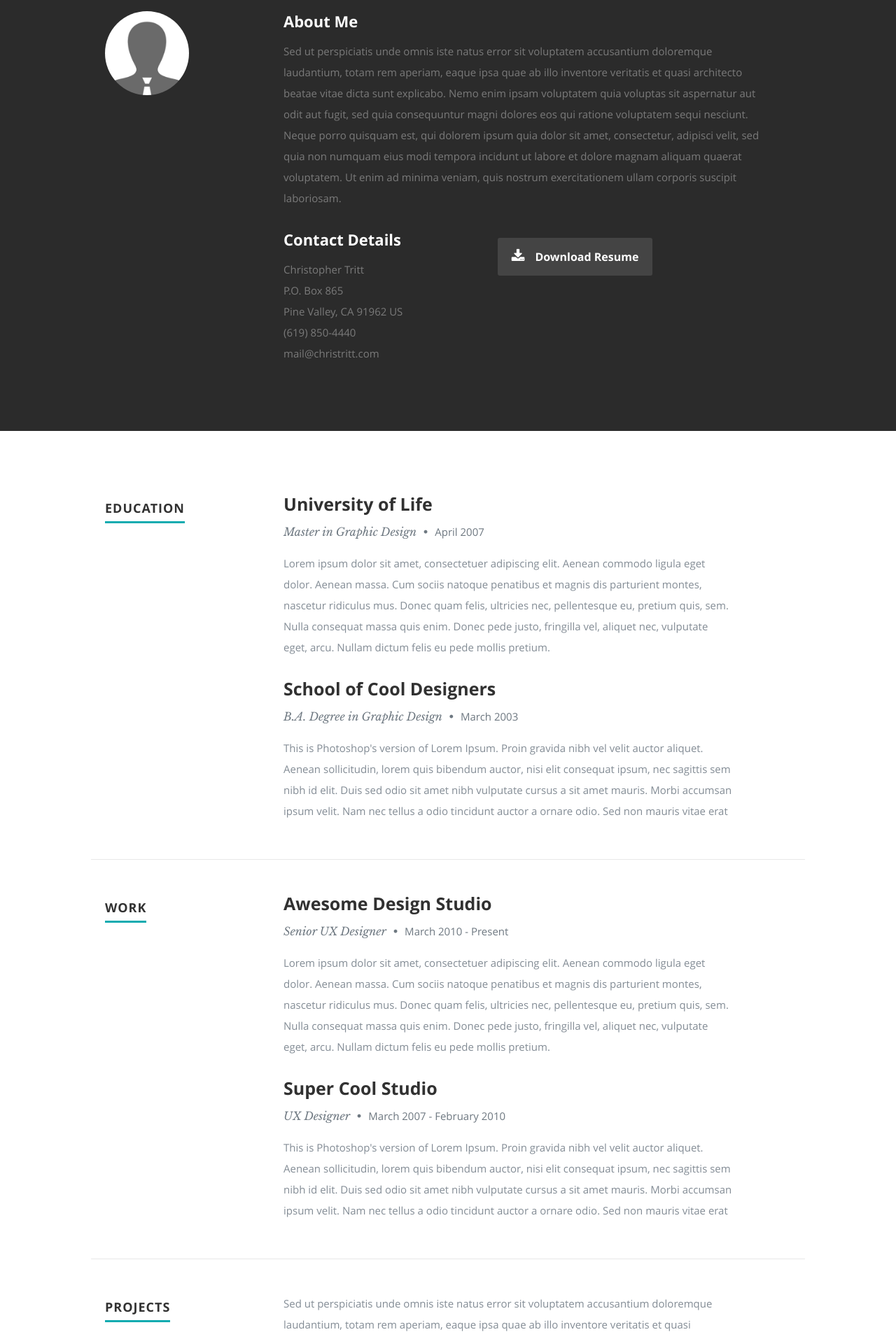
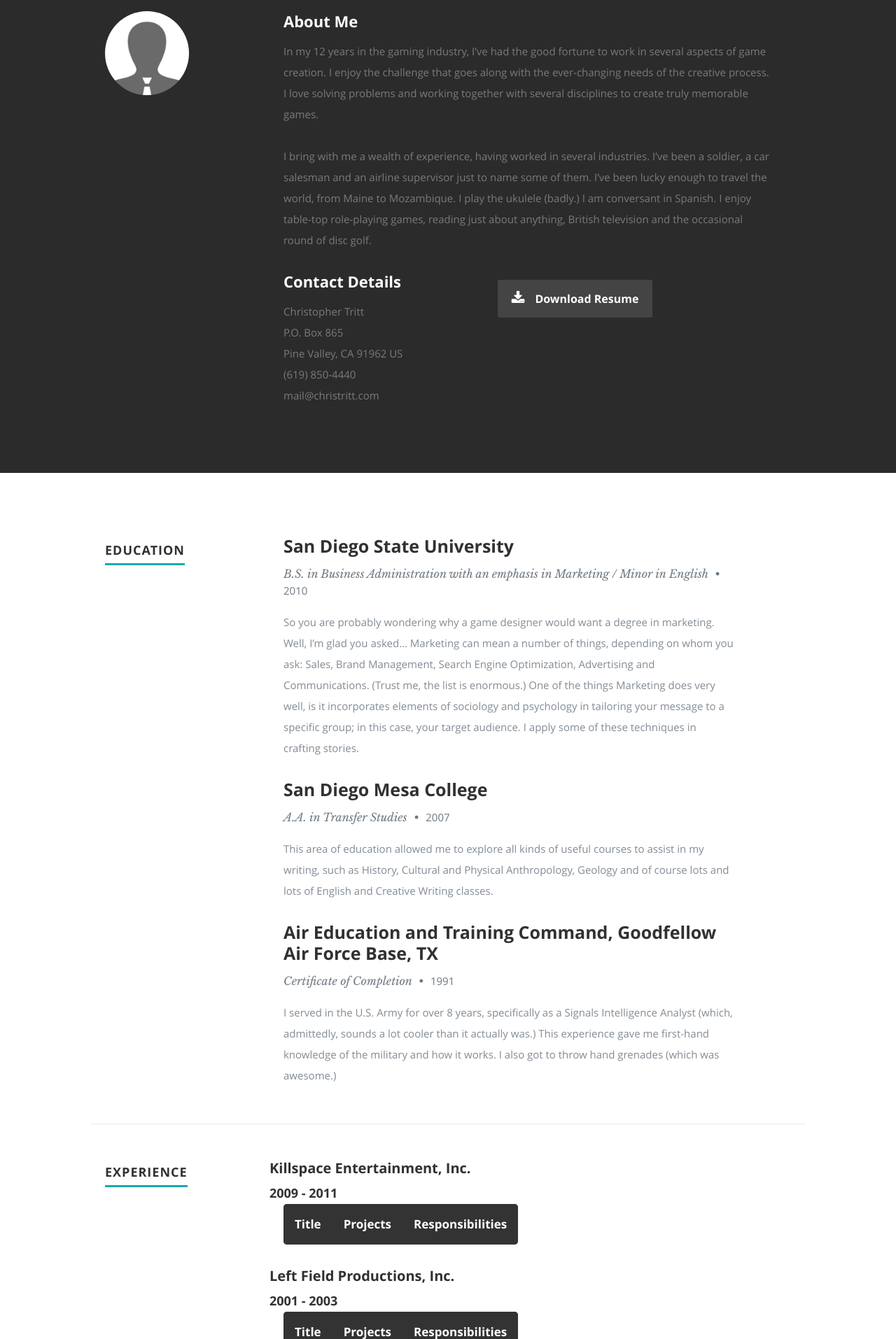
Before and after one commit to tieum27/ct-portfolio, a PHP site: page / in a window 1280 px wide. Shown: the part 880-2794 px from the top of the page at 70% size. Run offline with PHP 8.4, Linux system fonts and the light colour scheme; some libraries are stand-ins or nearby versions.

Commit message:
Updated the openner, about me, education, and work section (css tabs)

```diff
--- a/css/default.css
+++ b/css/default.css
@@ -316,6 +316,7 @@ li { line-height: 18px; margin-bottom: 12px; }
 ul.large li { }
 li p { }
 
+
 /* ---------------------------------------------------------------------
 /*  Stats Tab Markup
 
@@ -584,6 +585,63 @@ input[type="radio"] {
 
 input[type="checkbox"] { display: inline; }
 
+/* 8. Tabs  --------------------------------------------------------- */
+
+/* Style the tab */
+.tab {
+    overflow: hidden;
+    background-color: #333;
+    width: 335.3px;
+    border-radius: 5px;
+    font: 'opensans-bold', sans-serif;
+}
+
+/* Style the buttons inside the tab */
+.tab button {
+    background-color: inherit;
+    float: left;
+    border: none;
+    outline: none;
+    cursor: pointer;
+    margin: 0;
+    padding: 14px 16px;
+    transition: 0.3s;
+    font-size: 17px;
+    color: #fff;
+}
+
+/* Change background color of buttons on hover */
+.tab button:hover {
+    color: #F06000;
+}
+
+/* Create an active/current tablink class */
+.tab button.active {
+    background-color: #F06000;
+    color: #000;
+}
+
+/* Style the tab content */
+.tabcontent {
+    display: none;
+    font-size: 25px;
+    font-weight: normal;
+    padding: 6px 12px;
+    -webkit-animation: fadeEffect 1s;
+    animation: fadeEffect 1s;
+}
+
+/* Fade in tabs */
+@-webkit-keyframes fadeEffect {
+    from {opacity: 0;}
+    to {opacity: 1;}
+}
+
+@keyframes fadeEffect {
+    from {opacity: 0;}
+    to {opacity: 1;}
+}
+
 /* ------------------------------------------------------------------ */
 /* d. Grid
 ---------------------------------------------------------------------
--- a/index.html
+++ b/index.html
@@ -56,8 +56,9 @@
       <div class="row banner">
          <div class="banner-text">
             <h1 class="responsive-headline">I'm Christopher Tritt.</h1>
-            <h3>I'm a San Diego based <span>graphic designer</span>, <span>illustrator</span> and <span>webdesigner</span> creating awesome and
-            effective visual identities for companies of all sizes around the globe. Let's <a class="smoothscroll" href="#about">start scrolling</a>
+            <h3>I’m a San Diego based <span>writer</span>, <span>video game producer</span> and <span>designer</span>.<br />
+                Gaming is my passion! Creating awesome, compelling content within a team environment takes it all to the next level.<br />
+                Let's <a class="smoothscroll" href="#about">start scrolling</a>
             and learn more <a class="smoothscroll" href="#about">about me</a>.</h3>
             <hr />
             <ul class="social">
@@ -90,12 +91,17 @@
 
             <h2>About Me</h2>
 
-            <p>Sed ut perspiciatis unde omnis iste natus error sit voluptatem accusantium doloremque laudantium, totam rem aperiam,
-            eaque ipsa quae ab illo inventore veritatis et quasi architecto beatae vitae dicta sunt explicabo. Nemo enim ipsam
-            voluptatem quia voluptas sit aspernatur aut odit aut fugit, sed quia consequuntur magni dolores eos qui ratione
-            voluptatem sequi nesciunt. Neque porro quisquam est, qui dolorem ipsum quia dolor sit amet, consectetur, adipisci velit,
-            sed quia non numquam eius modi tempora incidunt ut labore et dolore magnam aliquam quaerat voluptatem.
-            Ut enim ad minima veniam, quis nostrum exercitationem ullam corporis suscipit laboriosam.
+            <p>
+              In my 12 years in the gaming industry, I’ve had the good fortune to work in several aspects of game creation.
+              I enjoy the challenge that goes along with the ever-changing needs of the creative process.
+              I love solving problems and working together with several disciplines to create truly memorable games.
+            </p>
+
+            <p>
+              I bring with me a wealth of experience, having worked in several industries.
+              I’ve been a soldier, a car salesman and an airline supervisor just to name some of them.
+              I’ve been lucky enough to travel the world, from Maine to Mozambique.  I play the ukulele (badly.) I am conversant in Spanish.
+              I enjoy table-top role-playing games, reading just about anything, British television and the occasional round of disc golf.
             </p>
 
             <div class="row">
@@ -134,7 +140,7 @@
    <section id="resume">
 
       <!-- Education
-      ----------------------------------------------- -->
+      ==================================================== -->
       <div class="row education">
 
          <div class="three columns header-col">
@@ -143,41 +149,58 @@
 
          <div class="nine columns main-col">
 
-            <div class="row item">
+            <div class="row item"> <!-- item start -->
 
                <div class="twelve columns">
 
-                  <h3>University of Life</h3>
-                  <p class="info">Master in Graphic Design <span>&bull;</span> <em class="date">April 2007</em></p>
+                  <h3>San Diego State University</h3>
+                  <p class="info">B.S. in Business Administration with an emphasis in Marketing / Minor in English <span>&bull;</span> <em class="date">2010</em></p>
 
                   <p>
-                  Lorem ipsum dolor sit amet, consectetuer adipiscing elit. Aenean commodo ligula eget dolor. Aenean massa.
-                  Cum sociis natoque penatibus et magnis dis parturient montes, nascetur ridiculus mus. Donec quam felis,
-                  ultricies nec, pellentesque eu, pretium quis, sem. Nulla consequat massa quis enim.
-                  Donec pede justo, fringilla vel, aliquet nec, vulputate eget, arcu. Nullam dictum felis eu pede mollis pretium.
+                    So you are probably wondering why a game designer would want a degree in marketing. Well, I’m glad you asked…
+                    Marketing can mean a number of things, depending on whom you ask: Sales, Brand Management, Search Engine Optimization, Advertising and Communications.
+                    (Trust me, the list is enormous.)  One of the things Marketing does very well, is it incorporates elements of sociology and psychology in tailoring your message to a specific group;
+                    in this case, your target audience.  I apply some of these techniques in crafting stories.
+
                   </p>
 
                </div>
 
             </div> <!-- item end -->
 
-            <div class="row item">
+            <div class="row item"> <!-- item start -->
 
                <div class="twelve columns">
 
-                  <h3>School of Cool Designers</h3>
-                  <p class="info">B.A. Degree in Graphic Design <span>&bull;</span> <em class="date">March 2003</em></p>
+                  <h3>San Diego Mesa College</h3>
+                  <p class="info">A.A. in Transfer Studies <span>&bull;</span> <em class="date">2007</em></p>
 
                   <p>
-                  This is Photoshop's version  of Lorem Ipsum. Proin gravida nibh vel velit auctor aliquet.
-                  Aenean sollicitudin, lorem quis bibendum auctor, nisi elit consequat ipsum, nec sagittis sem
-                  nibh id elit. Duis sed odio sit amet nibh vulputate cursus a sit amet mauris. Morbi accumsan
-                  ipsum velit. Nam nec tellus a odio tincidunt auctor a ornare odio. Sed non  mauris vitae erat
+                  This area of education allowed me to explore all kinds of useful courses to assist in my writing, such as History,
+                  Cultural and Physical Anthropology, Geology and of course lots and lots of English and Creative Writing classes.
                   </p>
 
                </div>
 
             </div> <!-- item end -->
+
+            <div class="row item"> <!-- item start -->
+
+               <div class="twelve columns">
+
+                  <h3>Air Education and Training Command, Goodfellow Air Force Base, TX</h3>
+                  <p class="info">Certificate of Completion <span>&bull;</span> <em class="date">1991</em></p>
+
+                  <p>
+                    I served in the U.S. Army for over 8 years, specifically as a Signals Intelligence Analyst (which, admittedly, sounds a lot cooler than it actually was.)
+                    This experience gave me first-hand knowledge of the military and how it works.  I also got to throw hand grenades (which was awesome.)
+
+                  </p>
+
+               </div>
+
+            </div> <!-- item end -->
+
 
          </div> <!-- main-col end -->
 
@@ -189,55 +212,225 @@
       <div class="row work">
 
          <div class="three columns header-col">
-            <h1><span>Work</span></h1>
+            <h1><span>Experience</span></h1>
          </div>
 
          <div class="nine columns main-col">
 
             <div class="row item">
+              <h4>Killspace Entertainment, Inc.</h4> <h5>2009 - 2011</h5>
+               <div class="twelve columns">
+                 <div class="tab">
+                   <button class="tablinks" onclick="openCity(event, 'Title')">Title</button>
+                   <button class="tablinks" onclick="openCity(event, 'Projects')">Projects</button>
+                   <button class="tablinks" onclick="openCity(event, 'Responsibilities')">Responsibilities</button>
+                 </div>
 
+                 <div id="Title" class="tabcontent">
+                   <h5>Producer / Designer </h5>
+                 </div>
+                 <div id="Projects" class="tabcontent">
+                   <h5>Yar’s Revenge for XBox Live, PS3 and PC</h5>
+                 </div>
+                 <div id="Responsibilities" class="tabcontent">
+                   <h5>
+                     <ul class="xperience">
+                       <li>Author, design, treatments, and supporting documents.</li>
+                       <li>Provide feedback on game balance, level progression and implementation.</li>
+                       <li>Provide direction to maintain game cohesion and overall vision.</li>
+                       <li>Business development.</li>
+                     </ul>
+                   </h5>
+                 </div>
+              </div>
+            </div> <!-- item end -->
+            <br />
+            <div class="row item">
+              <h4>Left Field Productions, Inc. </h4> <h5>2001 - 2003</h5>
                <div class="twelve columns">
+                 <div class="tab">
+                   <button class="tablinks" onclick="openCity(event, 'Title2')">Title</button>
+                   <button class="tablinks" onclick="openCity(event, 'Projects2')">Projects</button>
+                   <button class="tablinks" onclick="openCity(event, 'Responsibilities2')">Responsibilities</button>
+                 </div>
 
-                  <h3>Awesome Design Studio</h3>
-                  <p class="info">Senior UX Designer <span>&bull;</span> <em class="date">March 2010 - Present</em></p>
+                 <div id="Title2" class="tabcontent">
+                   <h5>
+                     Producer
+                     <br />
+                     Lead Designer on MTX
+                   </h5>
 
-                  <p>
-                  Lorem ipsum dolor sit amet, consectetuer adipiscing elit. Aenean commodo ligula eget dolor. Aenean massa.
-                  Cum sociis natoque penatibus et magnis dis parturient montes, nascetur ridiculus mus. Donec quam felis,
-                  ultricies nec, pellentesque eu, pretium quis, sem. Nulla consequat massa quis enim.
-                  Donec pede justo, fringilla vel, aliquet nec, vulputate eget, arcu. Nullam dictum felis eu pede mollis pretium.
-                  </p>
+                 </div>
+                 <div id="Projects2" class="tabcontent">
+                   <h5>MTX for PS2, XBox</h5>
+                   <h5>Backyard Football for Gamecube </h5>
+                 </div>
+                 <div id="Responsibilities2" class="tabcontent">
+                   <h5>
+                     <ul class="xperience">
+                       <li>Manage day-to-day operations of the studio.</li>
+                       <li>Coordinate efforts between developers, artists, sound design, QA and HR.</li>
+                       <li>Develop and maintain ongoing relationships with publishers for business development.</li>
+                       <li>Recruit talent as needed.</li>
+                       <li>Procure software and equipment as needed.</li>
+                     </ul>
+                     <br />
+                     On MTX
+                     <ul class="xperience">
+                       <li>Schedule and Manage track designers.</li>
+                       <li>Create and maintain design documentation.</li>
+                       <li>Create game content, including mission objectives, difficulty progression, character-upgrades and skills tests.</li>
+                       <li>Design GUI.</li>
+                     </ul>
+                     <br />
+                     On Backyard Football
+                     <ul class="xperience">
+                       <li>Involved in all areas of game production, including contract negotiation, milestone delivery and final approval by the publisher, Nintendo and the NFL.</li>
+                       <li>Scheduled staff of 26 programmers and artists to meet strict deadlines.</li>
+                       <li>Create documentation to fulfill publisher and licensor requirements.</li>
+                       <li>Schedule team using MS Project.</li>
+                       <li>Lead Designer on project.</li>
+                       <li>Authored voice-over script for new game content.</li>
+                       <li>Liaison with publisher, Humongous, Inc.</li>
+                     </ul>
+                   </h5>
+                 </div>
+              </div>
+            </div> <!-- item end -->
+            <br />
+            <div class="row item">
+              <h4>Visionscape Interactive, Inc. </h4> <h5>2000 - 2001</h5>
+               <div class="twelve columns">
+                 <div class="tab">
+                   <button class="tablinks" onclick="openCity(event, 'Title3')">Title</button>
+                   <button class="tablinks" onclick="openCity(event, 'Projects3')">Projects</button>
+                   <button class="tablinks" onclick="openCity(event, 'Responsibilities3')">Responsibilities</button>
+                 </div>
 
-               </div>
+                 <div id="Title3" class="tabcontent">
+                   <h5>
+                     Designer
+                   </h5>
 
+                 </div>
+                 <div id="Projects3" class="tabcontent">
+                   <h5>Razor Scooter Racin’ for PSX</h5>
+                   <h5>A.I.: Chaser for XBox (released as Sea Blade)</h5>
+                 </div>
+                 <div id="Responsibilities3" class="tabcontent">
+                   <h5>
+                     <ul class="xperience">
+                       <li>Create and develop new intellectual properties.</li>
+                       <li>Mentor junior designers in developing game ideas.</li>
+                       <li>Direct programming staff to create game features.</li>
+                       <li>Test and balance game content.</li>
+                     </ul>
+                     <br />
+                     On Razor Scooter Racin’ for PSX
+                     <ul class="xperience">
+                       <li>Character progression and skills development.</li>
+                       <li>Track design and balance.</li>
+                       <li>Difficulty progression.</li>
+                     </ul>
+                     <br />
+                     On Backyard Football
+                     <ul class="xperience">
+                       <li>Involved in all areas of game production, including contract negotiation, milestone delivery and final approval by the publisher, Nintendo and the NFL.</li>
+                       <li>Scheduled staff of 26 programmers and artists to meet strict deadlines.</li>
+                       <li>Create documentation to fulfill publisher and licensor requirements.</li>
+                       <li>Schedule team using MS Project.</li>
+                       <li>Lead Designer on project.</li>
+                       <li>Authored voice-over script for new game content.</li>
+                       <li>Liaison with publisher, Humongous, Inc.</li>
+                     </ul>
+                   </h5>
+                 </div>
+              </div>
             </div> <!-- item end -->
+            <br />
+            <div class="row item">
+              <h4>Titus Interactive S.A. </h4> <h5>1999</h5>
+               <div class="twelve columns">
+                 <div class="tab">
+                   <button class="tablinks" onclick="openCity(event, 'Title4')">Title</button>
+                   <button class="tablinks" onclick="openCity(event, 'Projects4')">Projects</button>
+                   <button class="tablinks" onclick="openCity(event, 'Responsibilities4')">Responsibilities</button>
+                 </div>
 
+                 <div id="Title4" class="tabcontent">
+                   <h5>
+                     Producer (External)
+                   </h5>
+
+                 </div>
+                 <div id="Projects4" class="tabcontent">
+                   <h5>KAO the Kangaroo for PC</h5>
+                   <h5>Barbarian for PS2, Gamecube and Xbox</h5>
+                   <h5>Top Gun: Combat Zones for PS2</h5>
+                   <h5>Exhibition of Speed for Dreamcast</h5>
+                   <h5>Worms World Party for Dreamcast</h5>
+                   <h5>Virtual Kasparov for PSX</h5>
+                 </div>
+                 <div id="Responsibilities4" class="tabcontent">
+                   <h5>
+                     <ul class="xperience">
+                       <li>Maintain communications with product developers in the U.S., Japan, England, and France.</li>
+                       <li>Approve milestones from product developers and trouble-shoot any problems they may be having.</li>
+                       <li>Report on progress of product developers to upper management.</li>
+                       <li>Liaison between Titus and licensors, Universal, Sega, Sony and Nintendo.</li>
+                     </ul>
+                   </h5>
+                 </div>
+              </div>
+            </div> <!-- item end -->
+            <br />
             <div class="row item">
+              <h4>Sony Computer Entertainment America</h4> <h5>1993 - 1999</h5>
+               <div class="twelve columns">
+                 <div class="tab">
+                   <button class="tablinks" onclick="openCity(event, 'Title5')">Title</button>
+                   <button class="tablinks" onclick="openCity(event, 'Projects5')">Projects</button>
+                   <button class="tablinks" onclick="openCity(event, 'Responsibilities5')">Responsibilities</button>
+                 </div>
 
-               <div class="twelve columns">
+                 <div id="Title5" class="tabcontent">
+                   <h5>Assistant Producer on Jet Moto 2124, Spawn: The Eternal, and Steel Reign.</h5>
+                   <h5>Lead Tester on Tanarus.</h5>
+                   <h5>Tester on MLB Pennant Race, NBA Hang Time, ESPN National Hockey Night, and ESPN Speed World.</h5>
 
-                  <h3>Super Cool Studio</h3>
-                  <p class="info">UX Designer <span>&bull;</span> <em class="date">March 2007 - February 2010</em></p>
-
-                  <p>
-                  This is Photoshop's version  of Lorem Ipsum. Proin gravida nibh vel velit auctor aliquet.
-                  Aenean sollicitudin, lorem quis bibendum auctor, nisi elit consequat ipsum, nec sagittis sem
-                  nibh id elit. Duis sed odio sit amet nibh vulputate cursus a sit amet mauris. Morbi accumsan
-                  ipsum velit. Nam nec tellus a odio tincidunt auctor a ornare odio. Sed non  mauris vitae erat
-                  </p>
-
-               </div>
-
+                 </div>
+                 <div id="Projects5" class="tabcontent">
+                   <h5>Jet Moto 2124 for PS1 (Unreleased) </h5>
+                   <h5>Spawn: The Eternal for PS1 </h5>
+                   <h5>Tanarus for PC</h5>
+                   <h5>MLB Pennant Race for PS1 </h5>
+                   <h5>NBA Hang Time for Sega CD </h5>
+                   <h5>ESPN National Hockey Night for SNES, Sega Genesis and Sega CD </h5>
+                   <h5>ESPN Speed World </h5>
+                 </div>
+                 <div id="Responsibilities5" class="tabcontent">
+                   <h5>
+                     <ul class="xperience">
+                       <li>Assist the Producer in managing the team.</li>
+                       <li>Coordinate efforts of QA and product development..</li>
+                       <li>Provide feedback on design and overall quality.</li>
+                       <li>Fostered relationships with advertisers for in-game branding purposes.</li>
+                       <li>Liaison between music industry and SCEA.</li>
+                       <li>Attended related events to obtain suitable reference material.</li>
+                       <li>Authored voice-over script.</li>
+                     </ul>
+                   </h5>
+                 </div>
+              </div>
             </div> <!-- item end -->
-
          </div> <!-- main-col end -->
-
       </div> <!-- End Work -->
 
 
-      <!-- Skills
+      <!-- Projects
       ----------------------------------------------- -->
-      <div class="row skill">
+      <div class="row">
 
          <div class="three columns header-col">
             <h1><span>Projects</span></h1>
@@ -634,10 +827,10 @@
 
     					   <h4>Address and Phone</h4>
     					   <p class="address">
-    						   Jonathan Doe<br>
-    						   1600 Amphitheatre Parkway <br>
-    						   Mountain View, CA 94043 US<br>
-    						   <span>(123) 456-7890</span>
+    						   Christopher Tritt<br>
+    						   P.O. Box 865 <br>
+    						   Pine Valley, CA 91962 US<br>
+    						   <span>(619) 850-4440</span>
     					   </p>
 
     				   </div>
```
Also changed, not shown: js/init.js (+16 -0 lines).
